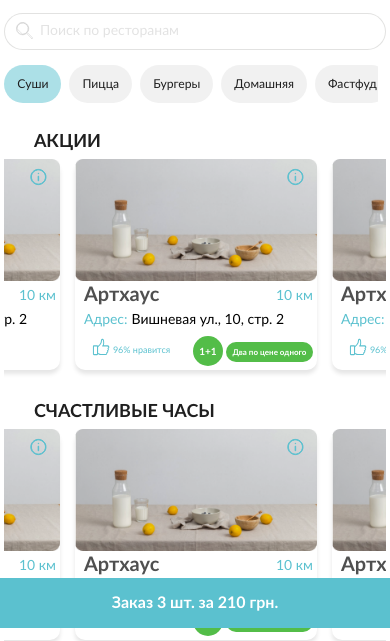
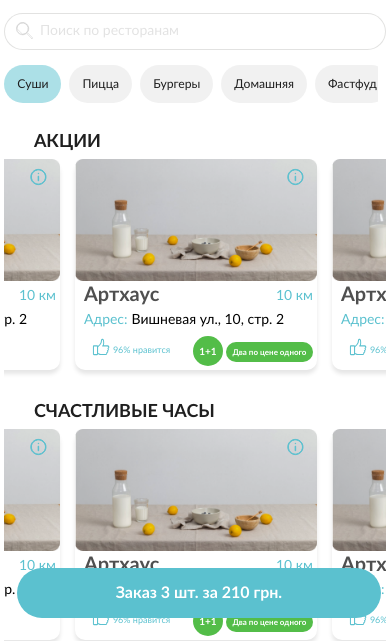
Before and after one commit to Vtaliy-Horolskiy/Vtaliy-Horolskiy.github.io, a plain HTML site: page index.html in a window 390 px wide. Shown: the part 216-857 px from the top of the page. Drawn offline with Linux system fonts and the light colour scheme.

Commit message:
Update restaurants_menu.css

```diff
--- a/css/restaurants_menu.css
+++ b/css/restaurants_menu.css
@@ -1237,13 +1237,13 @@
     }
     .catalog-products__item-btn{
         position: fixed;
-        bottom: 0;
-        left: 0;
+        bottom: 10px;
+        /*left: 0;
         right: 0;
+        padding: 0;*/
         z-index: 80;
-        padding: 0;
     }
     .catalog-products__item-btn .restaurant-card-order__submit{
-        border-radius: 0;
+        /*border-radius: 0;*/
     }
 }
```
